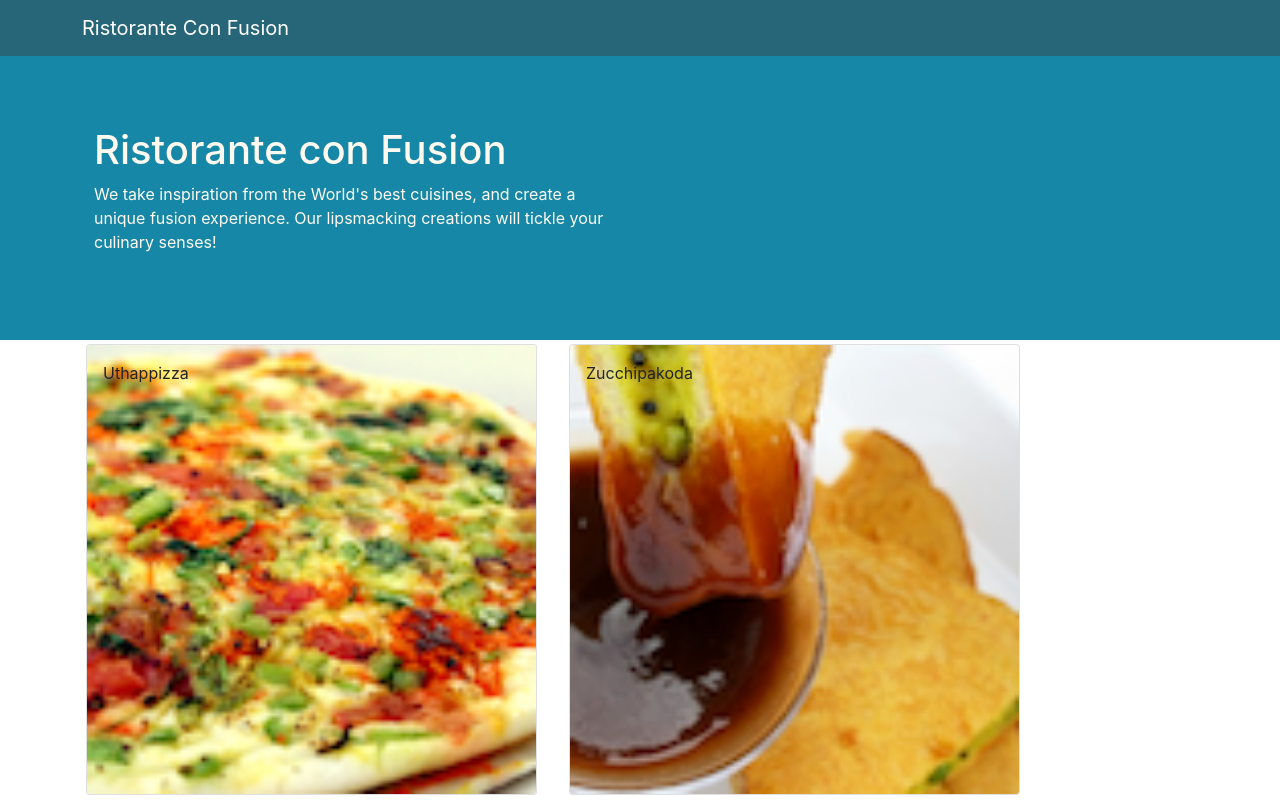
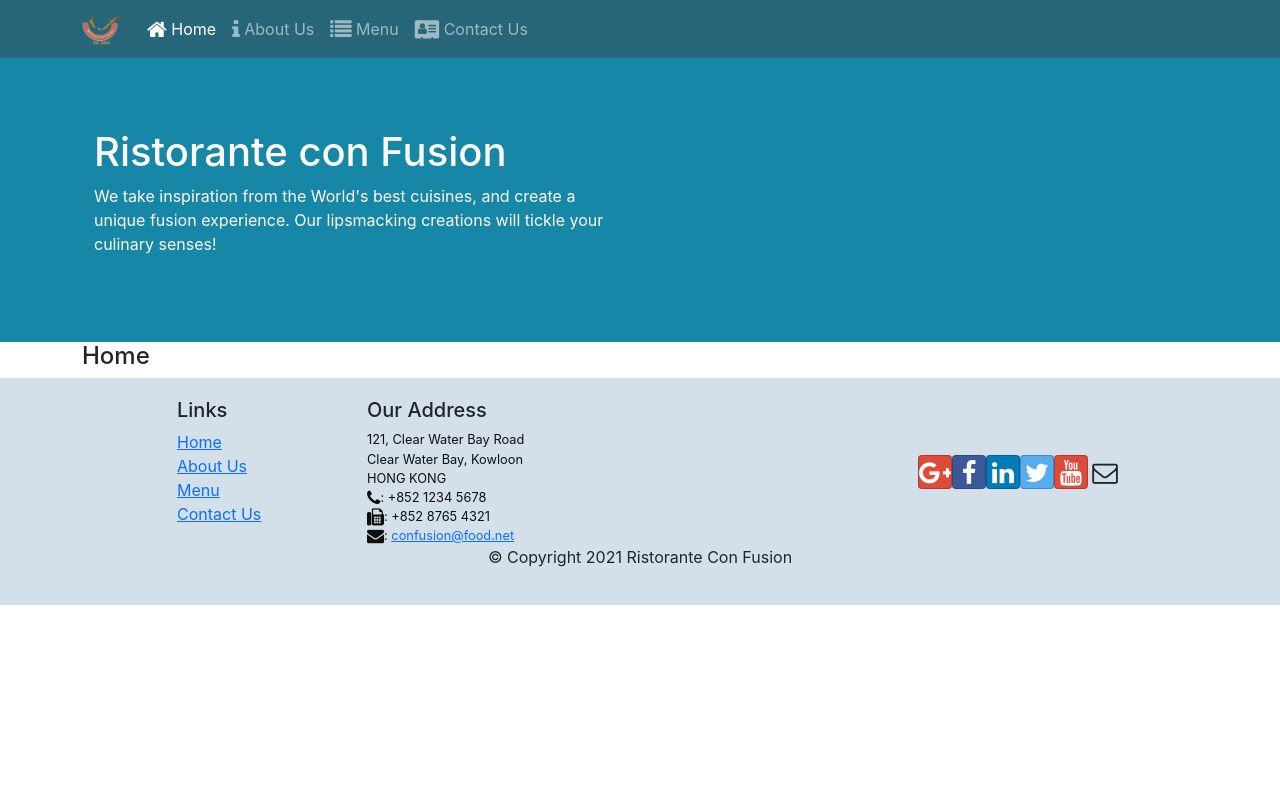
Before and after one commit to saloni-15/Ristorante-con-Fusion-React, a React (Create React App) app: page /home in a window 1280 px wide. Shown: the top 800 px of the page. Built offline with nearby package versions, Linux system fonts and the light colour scheme.

Commit message:
⚡ react router

```diff
--- a/package.json
+++ b/package.json
@@ -12,6 +12,7 @@
     "react": "^17.0.2",
     "react-dom": "^17.0.2",
     "react-popper": "^2.2.5",
+    "react-router-dom": "^5.2.0",
     "react-scripts": "4.0.3",
     "reactstrap": "^8.9.0",
     "web-vitals": "^1.1.2"
--- a/src/App.js
+++ b/src/App.js
@@ -1,14 +1,17 @@
 import React, {Component} from "react";
 import Main from "./Components/MainComponent";
 import "./App.css";
+import {BrowserRouter} from "react-router-dom";
 
 class App extends Component {
 
   render(){
     return (
-      <div className="App">
-        <Main />
-      </div>
+      <BrowserRouter>
+        <div className="App">
+          <Main />
+        </div>
+      </BrowserRouter>
     );
   }
 
--- a/src/Components/FooterComponent.js
+++ b/src/Components/FooterComponent.js
@@ -1,4 +1,5 @@
 import React from "react";
+import {Link} from "react-router-dom";
 
 function Footer(props){
     return (
@@ -9,16 +10,16 @@
               <h5>Links</h5>
               <ul className="list-unstyled">
                 <li>
-                  <a href="#">Home</a>
+                  <Link to="/home">Home</Link>
                 </li>
                 <li>
-                  <a href="#">About</a>
+                  <Link to="/aboutus">About Us</Link>
                 </li>
                 <li>
-                  <a href="#">Menu</a>
+                  <Link to="/menu">Menu</Link>
                 </li>
                 <li>
-                  <a href="contactus.html">Contact</a>
+                  <Link to="/contactus">Contact Us</Link>
                 </li>
               </ul>
             </div>
--- a/src/Components/HeaderComponent.js
+++ b/src/Components/HeaderComponent.js
@@ -1,13 +1,62 @@
 import React, { Component } from "react";
-import { Navbar, NavbarBrand, Jumbotron } from "reactstrap";
+import { Navbar, NavbarBrand, Jumbotron, Nav, NavbarToggler, Collapse, NavItem } from "reactstrap";
+import {NavLink} from "react-router-dom";
 
 class Header extends Component {
+  constructor(props) {
+    super(props);
+
+    this.toggleNav = this.toggleNav.bind(this);
+    this.state = {
+      isNavOpen: false,
+    };
+  }
+
+  toggleNav() {
+    this.setState({
+      isNavOpen: !this.state.isNavOpen,
+    });
+  }
+
   render() {
     return (
       <React.Fragment>
-        <Navbar dark>
+        <Navbar dark expand="md">
           <div className="container">
-            <NavbarBrand href="/">Ristorante Con Fusion</NavbarBrand>
+            <NavbarBrand className="mr-auto" href="/">
+              <img
+                src="assets/images/logo.png"
+                height="30"
+                width="41"
+                alt="Ristorante Con Fusion"
+              />
+            </NavbarBrand>
+            <NavbarToggler onClick={this.toggleNav} />
+            <Collapse isOpen={this.state.isNavOpen} navbar>
+              <Nav navbar>
+                <NavItem>
+                  <NavLink className="nav-link" to="/home">
+                    <span className="fa fa-home fa-lg"></span> Home
+                  </NavLink>
+                </NavItem>
+                <NavItem>
+                  <NavLink className="nav-link" to="/aboutus">
+                    <span className="fa fa-info fa-lg"></span> About Us
+                  </NavLink>
+                </NavItem>
+                <NavItem>
+                  <NavLink className="nav-link" to="/menu">
+                    <span className="fa fa-list fa-lg"></span> Menu
+                  </NavLink>
+                </NavItem>
+                <NavItem>
+                  <NavLink className="nav-link" to="/contactus">
+                    <span className="fa fa-address-card fa-lg"></span> Contact
+                    Us
+                  </NavLink>
+                </NavItem>
+              </Nav>
+            </Collapse>
           </div>
         </Navbar>
         <Jumbotron>
--- /dev/null
+++ b/src/Components/HomeComponent.js
@@ -0,0 +1,11 @@
+import React from "react";
+
+function Home(props){
+    return(
+        <div className="container">
+            <h4>Home</h4>
+        </div>
+    )
+}
+
+export default Home;
--- a/src/Components/MainComponent.js
+++ b/src/Components/MainComponent.js
@@ -1,9 +1,11 @@
 import React, { Component } from "react";
+import Home from "./HomeComponent";
 import Menu from "./MenuComponent";
 import { DISHES } from "../shared/dishes";
 import DishDetail from "./DishDetailComponent";
 import Header from "./HeaderComponent";
 import Footer from "./FooterComponent";
+import {Switch , Route, Redirect} from "react-router-dom";
 
 class Main extends Component {
 
@@ -12,25 +14,30 @@
 
         this.state = {
         dishes: DISHES,
-        selectedDish : null
         };
     }
 
-    onDishSelect(dishID) {
-    this.setState({ selectedDish: dishID });
-    }
-
     render() {
+        const HomePage = () => {
+            return(
+                <Home />
+            );
+        }
         return (
-        <div>
-            <Header/>
-            <Menu dishes={this.state.dishes}
-                  onClick={(dishID) => this.onDishSelect(dishID)}
-            />
-            <DishDetail selectedDish={this.state.dishes.filter((dish) => dish.id === this.state.selectedDish)[0]}/>
+          <div>
+            <Header />
+            <Switch>
+              <Route path="/home" component={HomePage} />
+              <Route
+                exact
+                path="/menu"
+                component={() => <Menu dishes={this.state.dishes} />}
+              />
+              <Redirect to="/home" />
+            </Switch>
             <Footer />
-        </div>
-    );
+          </div>
+        );
   }
 }
 
--- a/src/Components/MenuComponent.js
+++ b/src/Components/MenuComponent.js
@@ -3,7 +3,7 @@
 
 function RenderMenuItem({ dish, onClick }) {
   return (
-    <Card onClick={() => onClick(dish.id)}>
+    <Card>
       <CardImg width="100%" src={dish.image} alt={dish.name} />
       <CardImgOverlay>
         <CardTitle>{dish.name}</CardTitle>
```
Also changed, not shown: 1 other file (tests, documents, lock files or other folders).
